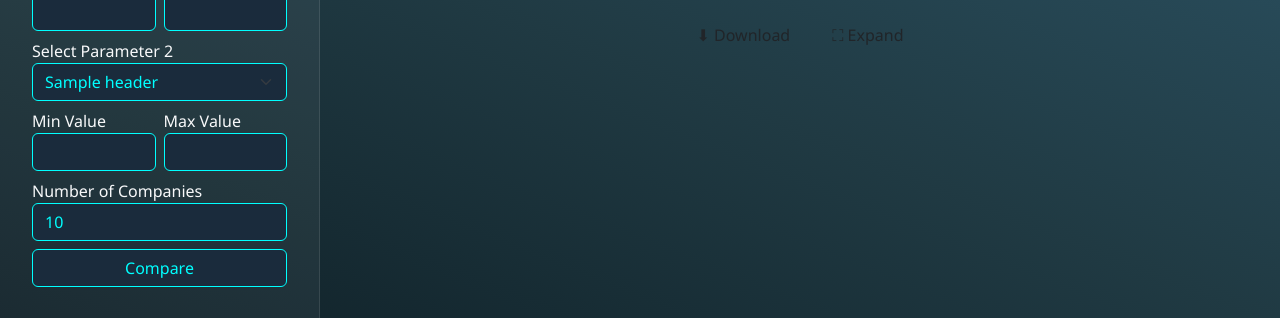
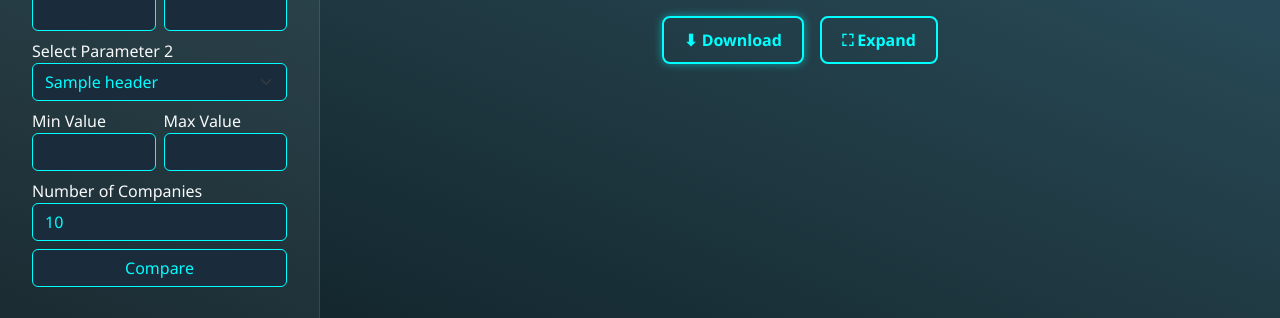
Before and after one commit to Aditi-Anil-P/Procure-Smart, a Flask app: template templates/dual_compare.html in a window 1280 px wide. Shown: the part 187-505 px from the top of the page. Run offline with Flask 3, Linux system fonts and the light colour scheme; the template is opened without the code that fills it: most values are stand-ins (such as "Sample title", 1, 10 or a date in 2020); some libraries are stand-ins or nearby versions.

Commit message:
Added and edited comments. updated download expand button design

```diff
--- a/app.py
+++ b/app.py
@@ -6,11 +6,11 @@ from flask import (
 )
 from werkzeug.utils import secure_filename
 
-# Import your auth blueprint and login_required decorator from auth.py
-# Make sure auth.py defines `auth_bp`, `db`, and `login_required`
+# Importing auth blueprint and login_required decorator from auth.py
+
 from auth import auth_bp, db, Chart,login_required
 
-# Import functions from single_compare module (provided below)
+# Importing required functions from single_compare module
 from single_compare import (
     detect_valid_data,
     extract_numeric_headers,
@@ -45,7 +45,7 @@ app.config['UPLOAD_FOLDER'] = UPLOAD_FOLDER
 # Allowed upload extensions
 ALLOWED_EXTENSIONS = {'csv', 'xls', 'xlsx'}
 
-# Register auth blueprint and initialize DB
+# Registering auth blueprint and initialize DB
 app.register_blueprint(auth_bp)
 db.init_app(app)
 with app.app_context():
@@ -173,7 +173,7 @@ def upload():
     return render_template('upload.html')
 
 
-# === single_compare route: robust version with validation and error handling ===
+# === single_compare route: ===
 @app.route('/single_compare', methods=['GET', 'POST'])
 @login_required
 def single_compare():
@@ -188,7 +188,7 @@ def single_compare():
         flash("No uploaded file found. Please upload a file first.", "warning")
         return redirect(url_for('home'))
 
-    # Try to read numeric headers for the dropdown (fail gracefully)
+    # Try to read numeric headers for the dropdown
     try:
         headers = extract_numeric_headers(file_path)
     except Exception as e:
@@ -215,7 +215,7 @@ def single_compare():
     except ValueError:
         max_value = None
 
-    # Scatter range
+    # Scatter plot range
     try:
         scatter_min = float(request.form.get('scatter_min_value')) if request.form.get('scatter_min_value') else None
     except ValueError:
@@ -429,4 +429,4 @@ def weighted_compare():
 
 # ===== Run app =====
 if __name__ == '__main__':
-    app.run(debug=True)
+    app.run(debug=False)
--- a/chart_utils.py
+++ b/chart_utils.py
@@ -17,7 +17,7 @@ def save_chart_metadata(filename, limit=3):
     db.session.add(new_chart)
     db.session.commit()
 
-    # Cleanup: keep only latest N charts for this user
+    # Cleanup: keep only latest 3 charts of this user
     charts = Chart.query.filter_by(user_id=user_id)\
                         .order_by(Chart.created_at.desc()).all()
     for old in charts[limit:]:
--- a/static/css/single_comp.css
+++ b/static/css/single_comp.css
@@ -38,3 +38,37 @@ body.galaxy-bg {
 #sing_comp_err_msg{
   color: white;
 }
+
+.btn-download {
+  background: transparent;
+  color: #00FFFF;
+  border: 2px solid #00FFFF;
+  padding: 10px 20px;
+  font-weight: bold;
+  border-radius: 8px;
+  box-shadow: 0 0 8px rgba(0, 255, 255, 0.5);
+
+}
+
+.btn-download:hover {
+  transform: scale(1.05);
+  box-shadow: 0 0 3px rgb(235, 235, 235);
+}
+
+.btn-expand {
+  background: transparent;
+  color: #00FFFF;
+  border: 2px solid #00FFFF;
+  padding: 10px 20px;
+  font-weight: bold;
+  border-radius: 8px;
+  box-shadow: 0 0 8px rgba(0, 255, 255, 0.5s);
+
+}
+
+.btn-expand:hover {
+
+  color: #FFFFFF;
+  transform: scale(1.05);
+  box-shadow: 0 0 3px rgb(255, 255, 255);
+}
--- a/templates/dual_compare.html
+++ b/templates/dual_compare.html
@@ -62,7 +62,7 @@
             </div>
 
 
-            <!-- Top N -->
+            <!-- Top N Companies -->
             <div class="mb-2">
               <label for="top_n">Number of Companies</label>
               <input type="number" min="1" max="25" name="top_n" id="top_n" class="form-control" value="10">
@@ -118,7 +118,7 @@
               </div>
             </div>
 
-            <!-- Top N -->
+            <!-- Top N Companies-->
             <div class="mb-2">
               <label for="top_n_mobile">Number of Companies</label>
               <input type="number" min="1" max="25" name="top_n" id="top_n_mobile" class="form-control" value="10">
--- a/templates/navbar.html
+++ b/templates/navbar.html
@@ -1,4 +1,4 @@
-<!-- templates/toolbar.html -->
+<!-- Navigation Bar.html -->
 <nav class="navbar navbar-dark bg-dark px-3">
   <div class="ms-auto d-flex gap-2">
     <a href="{{ url_for('dashboard') }}" class="btn btn-outline-info">Back to Dashboard</a>
--- a/templates/single_compare.html
+++ b/templates/single_compare.html
@@ -19,7 +19,7 @@
       <div class="col-lg-3 d-none d-lg-block p-3 sidebar">
         <div class="toolbar-box p-3">
           <form method="POST" action="{{ url_for('single_compare') }}">
-            <!-- Dropdown (populated from Flask) -->
+            <!-- Dropdown  -->
             <div class="mb-2">
               <label for="parameter">Select Parameter</label>
               <select name="parameter" id="parameter" class="form-select" required>
--- a/templates/weighted_compare.html
+++ b/templates/weighted_compare.html
@@ -83,7 +83,7 @@
           </div>
 
           {% else %}
-          <p class="text-muted">No chart yet. Select parameters and press <strong>Generate</strong>.</p>
+          <p >No chart yet. Select parameters and press <strong>Generate</strong>.</p>
           {% endif %}
         </div>
       </div>
```
Also changed, not shown: auth.py (+9 -9 lines), dual_compare.py (+6 -6 lines), single_compare.py (+9 -9 lines), templates/base.html (+4 -4 lines), templates/dashboard.html (+2 -5 lines), templates/home.html (+4 -4 lines), weighted_compare.py (+4 -4 lines).
